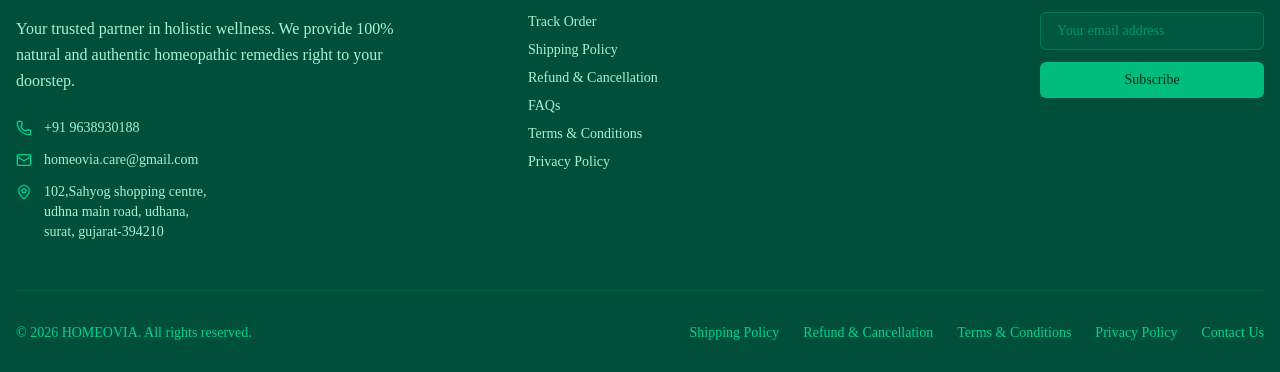
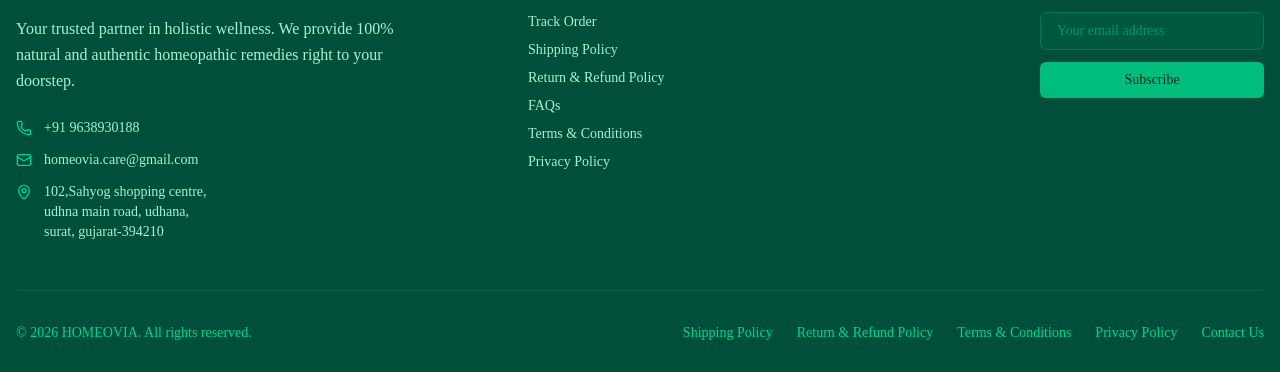
Before and after one commit to varchi12rana/homeopathy-, a React (Vite) app in the folder frontend/: page / in a window 1280 px wide. Shown: the part 4213-4585 px from the top of the page. Built offline with nearby package versions, Linux system fonts and the light colour scheme; no server answers.

Commit message:
return and refund

```diff
--- a/frontend/src/components/Footer.jsx
+++ b/frontend/src/components/Footer.jsx
@@ -48,7 +48,7 @@
               <li><Link to="/consult-doctor" className="hover:text-white transition">Consult a Doctor</Link></li>
               <li><Link to="/track-order" className="hover:text-white transition">Track Order</Link></li>
               <li><Link to="/shipping-policy" className="hover:text-white transition">Shipping Policy</Link></li>
-              <li><Link to="/refund-and-cancellation" className="hover:text-white transition">Refund & Cancellation</Link></li>
+              <li><Link to="/refund-and-cancellation" className="hover:text-white transition">Return & Refund Policy</Link></li>
               <li><Link to="/faqs" className="hover:text-white transition">FAQs</Link></li>
               <li><Link to="/terms-and-conditions" className="hover:text-white transition">Terms & Conditions</Link></li>
               <li><Link to="/privacy-policy" className="hover:text-white transition">Privacy Policy</Link></li>
@@ -92,7 +92,7 @@
           </p>
           <div className="flex flex-wrap justify-center md:justify-end gap-4 md:gap-6 text-sm text-emerald-400">
             <Link to="/shipping-policy" className="hover:text-emerald-50 transition">Shipping Policy</Link>
-            <Link to="/refund-and-cancellation" className="hover:text-emerald-50 transition">Refund & Cancellation</Link>
+            <Link to="/refund-and-cancellation" className="hover:text-emerald-50 transition">Return & Refund Policy</Link>
             <Link to="/terms-and-conditions" className="hover:text-emerald-50 transition">Terms & Conditions</Link>
             <Link to="/privacy-policy" className="hover:text-emerald-50 transition">Privacy Policy</Link>
             <Link to="/contact-us" className="hover:text-emerald-50 transition">Contact Us</Link>
--- a/frontend/src/pages/RefundAndCancellation.jsx
+++ b/frontend/src/pages/RefundAndCancellation.jsx
@@ -3,7 +3,7 @@
 const RefundAndCancellation = () => {
   return (
     <div className="container mx-auto px-4 py-12 max-w-4xl">
-      <h1 className="text-3xl font-bold text-emerald-900 mb-6">Refund & Cancellation Policy</h1>
+      <h1 className="text-3xl font-bold text-emerald-900 mb-6">Return & Refund Policy</h1>
       <div className="bg-white p-8 rounded-lg shadow-sm border border-emerald-100 space-y-6">
         <section>
           <p className="text-gray-700 leading-relaxed mb-6">
```
